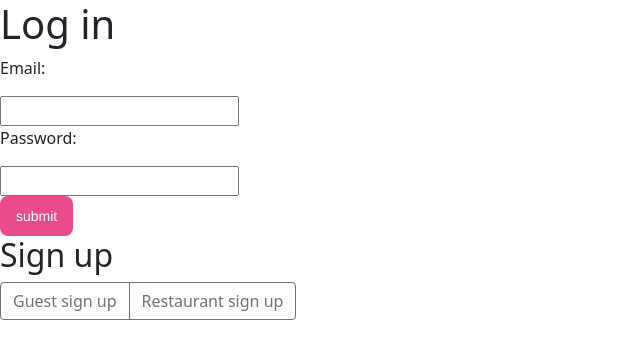
After one commit to sarastevens123/hackbright_project, a Flask app: page /guest-login in a window 1280 px wide. The commit adds this page. Shown: the top 359 px of the page, without its empty margins (0-640 px from the left). Run offline with Flask 2, Linux system fonts and the light colour scheme.

Commit message:
rest., and guest logins working

```diff
--- a/seed_database.py
+++ b/seed_database.py
@@ -17,7 +17,7 @@ if __name__ == "__main__":
 
     model.db.create_all()
 
-    user = crud.create_user('sarah', 'stevens', 'password', 'email', 'img')
+    user = crud.create_user('sarah', 'stevens', 'password1', 'email1', 'img')
     model.db.session.add(user)
     model.db.session.commit()
 
--- a/server.py
+++ b/server.py
@@ -22,13 +22,13 @@ db.init_app(app)
 def home():
     """Display the homepage"""
 
-    return render_template('index.html')
+    return render_template('home.html')
 
 
-@app.route('/user-signup', methods=['POST', 'GET'])
-def signup_new_user():
+@app.route('/guest-signup', methods=['POST', 'GET'])
+def signup_new_guest():
 
-    if request.form.get(id) == 'user-signup':
+    if request.form.get(id) == 'guest-signup-form':
         email = request.form.get('email')
         password = request.form.get('password')
         first_name = request.form.get('first-name')
@@ -39,7 +39,9 @@ def signup_new_user():
         db.session.add(user)
         db.session.commit()
 
-        flash("Account created. Please log in.")
+        session['user'] = user.user_id
+
+        flash("Account created. You are now logged in.")
 
 
     return render_template('user-signup.html')
@@ -64,34 +66,70 @@ def signup_new_restaurant():
     return render_template('restaurant-signup.html')
 
 
-@app.route('/login', methods=['POST', 'GET'])
-def handle_guest_login():
-    print('hello')
+@app.route('/guest-login', methods=['POST', 'GET'])
+def log_in_guest():
+
     if request.method == 'POST':
         email = request.form.get('email')
         password = request.form.get('password')
 
         user = crud.get_user_by_email(email)
+
+
+
+        #checks to see if there is a guest account by email
         if user is None:
-            flash("User not found. Please create an account")
-            return render_template('login.html')
+            flash("Guest account not found. Please create an account")
+            return render_template('guest-login.html')
+
+        # checks if the password is linked to the user
         if password == user.password:
             session['user'] = user.user_id
             flash('Login successful')
+            return render_template('home.html')
+
+        #user password does not exist in guest accounts
+        flash("user password does not match")
+        return render_template ('guest-login.html')
+    else:
+        return render_template('guest-login.html')
+
+
+@app.route('/restaurant-login', methods=['POST', 'GET'])
+def log_in_restaurant():
+
+    if request.method == 'POST':
+        email = request.form.get('email')
+        password = request.form.get('password')
+
+        user = crud.get_restaurant_by_email(email)
+
+
+        #checks to see if there is a restaurant account by email
+        if user is None:
+            flash("Restaurant account not found. Please create an account")
             return render_template('login.html')
 
-        #user password does not exist
+        # checks if the password is linked to the user
+        if password == user.restaurant_password:
+            session['user'] = user.restaurant_id
+            flash('Login successful')
+            return render_template('home.html')
+
+
+        #user password does not exist in guest accounts
         flash("user password does not match")
-        return render_template ('login.html')
+        return render_template ('restaurant-login.html')
     else:
-        return render_template('login.html')
+        return render_template('restaurant-login.html')
 
 @app.route('/user')
 def user():
 
-    print(session['user'])
+    if session['user']:
+        print('**********here it is**********')
 
-    return redirect('/login')
+    return redirect('/')
 
 
 @app.route('/user-rating', methods=['POST', 'GET'])
--- /dev/null
+++ b/templates/guest-login.html
@@ -0,0 +1,37 @@
+{% extends 'base.html' %}
+{% block content %}
+    <header>
+
+     <!-- insert kickback logo -->
+    </header>
+    <h1>Log in</h1>
+
+
+    <form   class="column" action="/guest-login" method="POST">
+        <p>Email:</p>
+            <input type="text" name="email" required>
+
+
+        <p> Password:</p>
+            <input type="text" name="password" required>
+
+
+        <div>
+            <input type="submit" class="button-1" value="submit">
+        </div>
+
+
+    </form>
+
+    <h2>Sign up</h2>
+
+
+    <form class="row" action="/sign-up"  method="POST">
+        <div class="input-group mb-3">
+            <button id="guest-sign-up-button" class="btn btn-outline-secondary" type="button">Guest sign up</button>
+            <button id="restaurant-sign-up-button" class="btn btn-outline-secondary" type="button">Restaurant sign up</button>
+        </div>
+
+    </form>
+
+{% endblock %}
--- a/templates/user-signup.html
+++ b/templates/guest-signup-form.html
@@ -1,7 +1,7 @@
 {% extends 'base.html' %}
 {% block content %}
 
-<form action="/user-signup" id="user-signup" method="POST">
+<form action="/user-signup" id="guest-signup-form" method="POST">
 
     <span>Email:</span>
     <input type="text" name="email" required>
```
Also changed, not shown: templates/restaurant-login.html (renamed from templates/login.html, +2 -6 lines), templates/home.html (renamed from templates/index.html).
